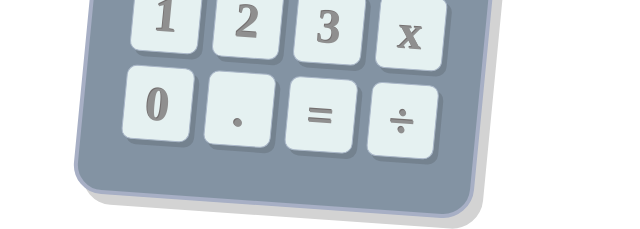
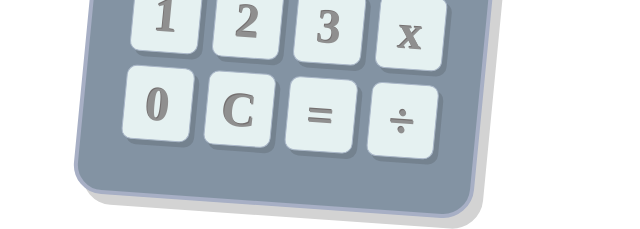
Before and after one commit to Ori-Roll/Test_CalculatorV2, a React (Create React App) app: page / in a window 1280 px wide. Shown: the part 444-673 px from the top of the page, without its empty margins (0-640 px from the left). Built offline with nearby package versions, Linux system fonts and the light colour scheme; a web font is replaced by a local one.

Commit message:
From scratch -Changed all calculation functionality

```diff
--- a/src/CalcComponents/CalcBody.js
+++ b/src/CalcComponents/CalcBody.js
@@ -1,79 +1,127 @@
 import React, {useState, useEffect} from "react";
-import NumberBtn from "./NumberBtn.js";
 import CalcNumPad from "./CalcNumPad.js"
 import CalcScreen from "./CalcScreen.js"
-import calculate from "./CalcOperators.js"
-
-let cleard = true;
+import calculate from "./CalcOperations.js"
 
 function CalcBody(){
 
     const [numOnScreen, setNumOnScreen] = useState(0);
-    const [operatorOn, setOperatorOn] = useState(null);
+    const [requestNumOnScreen, setRequestNumOnScreen] = useState(0);
+    const [mode, setMode] = useState("cleard");
     const [total, setTotal] = useState(0);
+    const [numIsSet, setNumIsSet] = useState(false);
+    //const [isFinished, setIsFinished] = useState(false);
 
     useEffect(
-        ()=>{console.log("EFFECT: "+numOnScreen)}
-    ,[numOnScreen]);
+        ()=>{
+            console.log(" - - - - - - - - - - - - - - - - - - - - - -  - - - -" );
+            console.log(" USE-EFFECT !  requestNumOnScreen was set to: "+requestNumOnScreen);
+            // Is the new number requested for screen too big for it?
+            if(requestNumOnScreen>9999 || requestNumOnScreen<-9999){
+                console.log("too big or small");
+                if(numIsSet===true){
+                    console.log("num is SET")
+                    setNumOnScreen("err");
+                } else {
+                    console.log("num is NOT SET, no more numbers")
+                }
+            } else {
+                setNumOnScreen(requestNumOnScreen);
+            }
+            console.log("mode: "+mode);
+            console.log("so far total is: "+total);
+        }
+    ,[requestNumOnScreen]);
 
-    function changeNumOnScreen(btnValue){
-        let onScreenNum = numOnScreen;
-
-        switch(btnValue) {
-
-            case "+":
-                console.log("prev operator was "+operatorOn+" now : "+btnValue);
-                if (cleard) {
-                    setTotal(numOnScreen);
-                    cleard = false; console.log(cleard);
+    function numPadClicked(keyValue){
+        console.log("----------------------------------------------------");
+        console.log("keyValue clicked: "+keyValue+" , Now numIsSet: "+numIsSet+", mode: "+mode);
+        let newNum = 0;
+        if (keyValue==="+" || keyValue==="-" || keyValue==="x" || keyValue==="÷" || keyValue==="=") {
+                if        (mode === "+") {
+                    if(numIsSet){
+                        newNum = Number(numOnScreen);
+                        console.log("Locked !")
                     } else {
-                    setTotal( ()=> calculate(operatorOn, onScreenNum, total));
+                        console.log("!!! total is: "+total+" , numOnScreen is: "+numOnScreen);
+                        newNum = Number(total)+Number(numOnScreen);
+                    };
+                } else if (mode === "-") {
+                    if(numIsSet){
+                        newNum = Number(numOnScreen);
+                        console.log("Locked !")
+                    } else {
+                    console.log("!!! total is: "+total+" , numOnScreen is: "+numOnScreen);
+                    newNum = Number(total)-Number(numOnScreen);
+                    };
+                } else if (mode === "x") {
+                    if(numIsSet){
+                        newNum = Number(numOnScreen);
+                        console.log("Locked !")
+                    } else {
+                    console.log("!!! total is: "+total+" , numOnScreen is: "+numOnScreen);
+                    newNum = Number(total)*Number(numOnScreen);
+                    };
+                } else if (mode === "÷") {
+                    if(numIsSet){
+                        newNum = Number(numOnScreen);
+                        console.log("Locked !")
+                    } else {
+                    console.log("!!! total is: "+total+" , numOnScreen is: "+numOnScreen);
+                    newNum = Number(total)/Number(numOnScreen);
                     }
-                console.log("total : "+total);
-                setNumOnScreen(total); console.log("setNumOnScreen: "+ total);
-                setOperatorOn(btnValue); console.log("setOperatorOn: "+ btnValue);
+                } else if (mode === "cleard") {
+                    newNum = Number(numOnScreen);
+                } else if (mode === "=") {
+                    newNum = Number(numOnScreen);
+                }
+                setMode(keyValue); console.log("setMode: "+keyValue);
+                setTotal(newNum); console.log("setTotal: "+newNum);
+                setNumIsSet(true); console.log("setNumIsSet: to true, but---"+numIsSet);
+                setRequestNumOnScreen(Number(newNum));
+                // if (keyValue==="=") { setIsFinished(true); console.log("finished") }
+        } else if (keyValue==="C") {
+                console.log(" C clicked ")
+                setTotal(0); console.log("setTotal(0)");
+                setRequestNumOnScreen(0);console.log("requestNumOnScreen(0)");
+                setNumIsSet(true);console.log("setNumIsSet(true)");
+                setMode("cleard");console.log("setMode( cleard )");
+        } else {
+                console.log("number!"+" num is set? : "+numIsSet);
+                if (numIsSet===false){
+                    newNum = (Number(numOnScreen)*10)+Number(keyValue);
+                    setRequestNumOnScreen(Number(newNum));
+                } else if (numIsSet===true) {
+                    setNumIsSet(false);
+                    setRequestNumOnScreen(Number(keyValue));
+                }
+        }
+        /* switch (keyValue){
+            case "+"||"-" :
+                 console.log(" + or - ");
             break;
-            case "-":
-                console.log("prev operator was "+operatorOn+" now : - subtract function");
-
-                setOperatorOn("-");
+            case "0" :
+                console.log("number 0")
+                let newNum = (Number(numOnScreen)*10)+Number(keyValue);
+                setRequestNumOnScreen(newNum);
             break;
-            case "x":
-                console.log("prev operator was "+operatorOn+" now : x - multiply function");
-
-                setOperatorOn("x");
+            case "1" :
+                let newNum = (Number(numOnScreen)*10)+Number(keyValue);
+                setRequestNumOnScreen(newNum);
             break;
-            case "÷":
-                console.log("prev operator was "+operatorOn+" now : ÷ - divide function");
-
-                setOperatorOn("÷");
-            break;
-            case "=":
-                console.log("= - equals function");
-            break;
-            case ".":
-                console.log(". - point function");
-            break;
-
-            default:
-                if ((onScreenNum*10) > 9999 || (onScreenNum*10) < -9999){
-                    console.log("TOO BIG Or SMALL!");
-                } else {
-                    onScreenNum =((onScreenNum*10)+Number(btnValue));
-                    setNumOnScreen(onScreenNum);
-                    console.log("setNumOnScreen: "+onScreenNum);
-                    console.log("numOnScreen is now: "+numOnScreen);
-                }
-            break;
+        }; */
     };
 
-    };
+       /*  let numOnScreenWas = numOnScreen;
+       let operatorOnWas = operatorOn;
+       setNumOnScreen( calcEval(keyValue, numOnScreenWas, operatorOnWas, setTotal) ); //IS THIS GOOD PRACTICE? (with passing seState) ??? DENISE!!!
+       console.log("total is set to: "+total) */
 
     return(
         <div className="calcBody">
             <CalcScreen numValue={numOnScreen}/>
             <div className="numInterface">
-                <CalcNumPad changeNumOnScreen={changeNumOnScreen} />
+                <CalcNumPad numPadClicked={numPadClicked} />
             </div>
         </div>
     );
--- a/src/CalcComponents/CalcNumPad.js
+++ b/src/CalcComponents/CalcNumPad.js
@@ -14,7 +14,7 @@ function CalcNumPad(props){
         {btnValue:"8", btnPlace:2},
         {btnValue:"9", btnPlace:3},
         {btnValue:"0", btnPlace:13},
-        {btnValue:".", btnPlace:14},
+        {btnValue:"C", btnPlace:14},
         {btnValue:"=", btnPlace:15},
         {btnValue:"+", btnPlace:4},
         {btnValue:"-", btnPlace:8},
@@ -27,7 +27,7 @@ function CalcNumPad(props){
                                                                 key={btnLabel.btnPlace}
                                                                 btnValue={btnLabel.btnValue}
                                                                 btnPlace={btnLabel.btnPlace}
-                                                                changeNumOnScreen={props.changeNumOnScreen}/>});
+                                                                numPadClicked={props.numPadClicked}/>});
     };
     return <div className="calcNumPad"> {renderMe()} </div>
 
--- a/src/CalcComponents/NumberBtn.js
+++ b/src/CalcComponents/NumberBtn.js
@@ -7,7 +7,7 @@ function NumberBtn(props){
 
     function btnClick(e, btnValue){
         // console.log("It's-a-meee, "+btnValue+"."/* ,e */ , "target: "+e.target);
-        props.changeNumOnScreen(btnValue);
+        props.numPadClicked(btnValue);
     };
 
     return(
```
Also changed, not shown: src/CalcComponents/CalcOperations.js (renamed from src/CalcComponents/CalcOperators.js, +9 -0 lines). Lines whose indentation alone changed are shown as unchanged.
